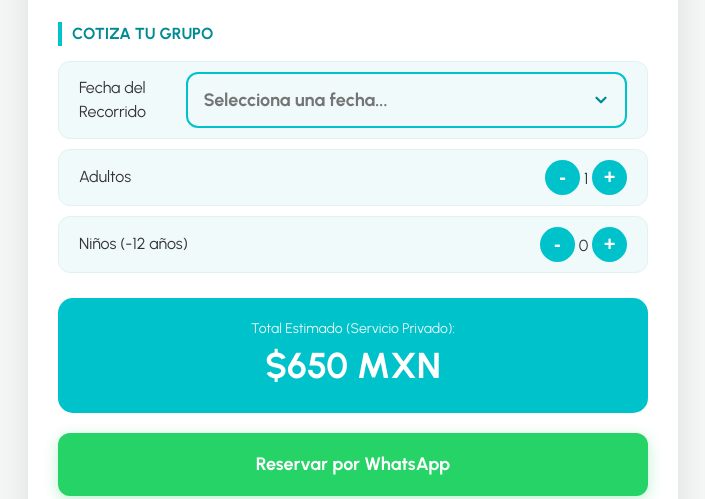
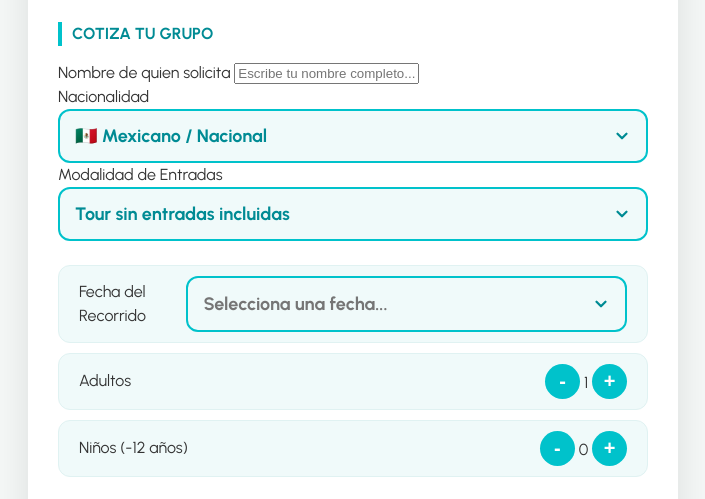
Before and after one commit to regalosalmadigital-TechArt/experiencias, a plain HTML site: page demo-tour/index.html in a window 1280 px wide. Shown: the part 876-1375 px from the top of the page, without its empty margins (287-992 px from the left). Drawn offline with nearby package versions, Linux system fonts and the light colour scheme; no server answers.

Commit message:
Update index.html

```diff
--- a/demo-tour/index.html
+++ b/demo-tour/index.html
@@ -9,13 +9,11 @@
     <link rel="stylesheet" href="https://cdn.jsdelivr.net/npm/flatpickr/dist/flatpickr.min.css">
     <link rel="stylesheet" href="style.css">
 
-   <!-- Google tag (gtag.js) -->
-<script async src="https://www.googletagmanager.com/gtag/js?id=G-9JZDZ31TPV"></script>
+   <script async src="https://www.googletagmanager.com/gtag/js?id=G-9JZDZ31TPV"></script>
 <script>
   window.dataLayer = window.dataLayer || [];
   function gtag(){dataLayer.push(arguments);}
   gtag('js', new Date());
-
   gtag('config', 'G-9JZDZ31TPV');
 </script>
 </head>
@@ -29,9 +27,9 @@
     <div class="container">
         <label>¿Qué paraíso quieres visitar hoy?</label>
         <select id="tour-select" class="tour-picker" onchange="actualizarInterfaz()">
-            <option value="cenotes" data-adulto="650" data-nino="450">Tour 4 Cenotes (Bici/Tren)</option>
-            <option value="chichen" data-adulto="1200" data-nino="850">Chichén Itzá & Valladolid</option>
-            <option value="celestun" data-adulto="950" data-nino="700">Celestún (Flamencos & Manglares)</option>
+            <option value="cenotes" data-adulto="650" data-nino="450" data-entrada-adulto="350" data-entrada-nino="250">Tour 4 Cenotes (Bici/Tren)</option>
+            <option value="chichen" data-adulto="1200" data-nino="850" data-entrada-adulto="650" data-entrada-nino="450">Chichén Itzá & Valladolid</option>
+            <option value="celestun" data-adulto="950" data-nino="700" data-entrada-adulto="200" data-entrada-nino="150">Celestún (Flamencos & Manglares)</option>
         </select>
 
         <div id="info-cenotes" class="tour-info-card active">
@@ -60,6 +58,27 @@
         </div>
 
         <h3 class="section-title">Cotiza tu grupo</h3>
+
+        <div class="form-group">
+            <label class="input-label">Nombre de quien solicita</label>
+            <input type="text" id="nombre-cliente" placeholder="Escribe tu nombre completo...">
+        </div>
+
+        <div class="form-group">
+            <label class="input-label">Nacionalidad</label>
+            <select id="nacionalidad-select" class="tour-picker" onchange="cambiarNacionalidad()">
+                <option value="mexicano">🇲🇽 Mexicano / Nacional</option>
+                <option value="extranjero">✈️ Extranjero / International</option>
+            </select>
+        </div>
+
+        <div class="form-group" id="wrapper-entradas">
+            <label class="input-label">Modalidad de Entradas</label>
+            <select id="entradas-select" class="tour-picker" onchange="cambiarEntradas()">
+                <option value="sin">Tour sin entradas incluidas</option>
+                <option value="con">Tour con entradas incluidas</option>
+            </select>
+        </div>
 
         <div class="form-group counter-container">
             <label>Fecha del Recorrido</label>
```
